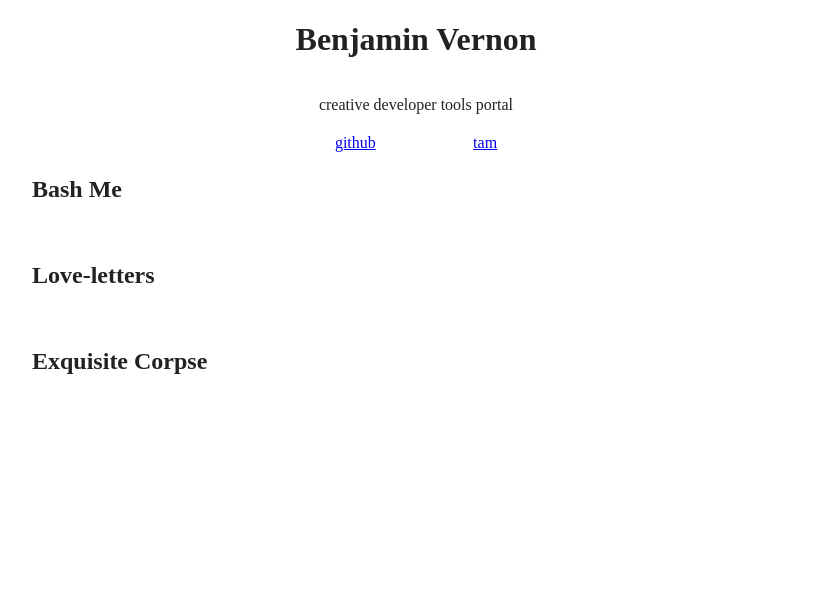
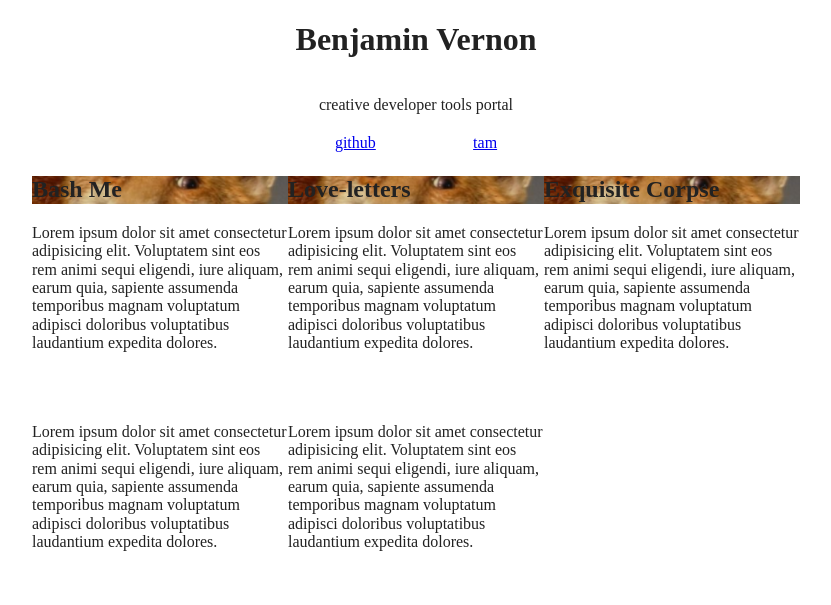
Before and after one commit to xerrf/home, a plain HTML site: page index.html in a window 1280 px wide. Shown: the whole page, without its empty margins (224-1055 px from the left). Drawn offline with Linux system fonts and the light colour scheme.

Commit message:
started on the layout of the page

```diff
--- a/index.html
+++ b/index.html
@@ -15,27 +15,27 @@
     <main>
         <section id="proj1" class="box">
             <h2>Bash Me</h2>
-            <p class="description"></p>
+            <p class="description">Lorem ipsum dolor sit amet consectetur adipisicing elit. Voluptatem sint eos rem animi sequi eligendi, iure aliquam, earum quia, sapiente assumenda temporibus magnam voluptatum adipisci doloribus voluptatibus laudantium expedita dolores.</p>
             <figure><img src="" alt=""></figure>
         </section>
         <section id="proj2" class="box">
             <h2>Love-letters</h2>
-            <p class="description"></p>
+            <p class="description">Lorem ipsum dolor sit amet consectetur adipisicing elit. Voluptatem sint eos rem animi sequi eligendi, iure aliquam, earum quia, sapiente assumenda temporibus magnam voluptatum adipisci doloribus voluptatibus laudantium expedita dolores.</p>
             <figure><img src="" alt=""></figure>
         </section>
         <section id="proj3" class="box">
             <h2>Exquisite Corpse</h2>
-            <p class="description"></p>
+            <p class="description">Lorem ipsum dolor sit amet consectetur adipisicing elit. Voluptatem sint eos rem animi sequi eligendi, iure aliquam, earum quia, sapiente assumenda temporibus magnam voluptatum adipisci doloribus voluptatibus laudantium expedita dolores.</p>
             <figure><img src="" alt=""></figure>
         </section>
         <section id="proj4" class="box">
             <h2></h2>
-            <p class="description"></p>
+            <p class="description">Lorem ipsum dolor sit amet consectetur adipisicing elit. Voluptatem sint eos rem animi sequi eligendi, iure aliquam, earum quia, sapiente assumenda temporibus magnam voluptatum adipisci doloribus voluptatibus laudantium expedita dolores.</p>
             <figure><img src="" alt=""></figure>
         </section>
         <section id="proj5" class="box">
             <h2></h2>
-            <p class="description"></p>
+            <p class="description">Lorem ipsum dolor sit amet consectetur adipisicing elit. Voluptatem sint eos rem animi sequi eligendi, iure aliquam, earum quia, sapiente assumenda temporibus magnam voluptatum adipisci doloribus voluptatibus laudantium expedita dolores.</p>
             <figure><img src="" alt=""></figure>
         </section>
     </main>
--- a/scss/_layout.scss
+++ b/scss/_layout.scss
@@ -21,8 +21,41 @@ header {
     }
 }
 
+section#proj1 {
+    grid-area: p1;
+}
+
+section#proj2 {
+    grid-area: p2;
+}
+
+section#proj3 {
+    grid-area: p3;
+}
+
+section#proj4 {
+    grid-area: p4;
+}
+
+section#proj5 {
+    grid-area: p5;
+}
+
+section#proj6 {
+    grid-area: p6;
+}
+
 main {
     grid-area: content;
+    display: grid;
+    grid-template-columns: 1fr 1fr 1fr;
+    grid-template-rows: auto;
+    grid-template-areas:
+    'p1 p2 p3'
+    'p4 p5 p6';
+
+
+
 }
 
 aside#x1 {
--- a/scss/_mixins.scss
+++ b/scss/_mixins.scss
@@ -1,5 +1,9 @@
 
 
 @mixin thumbnail($img, $color) {
-
+    background-image: url($img);
+    background-repeat: no-repeat;
+    background-position: center center;
+    background-size: cover;
+    background-color: $color;
 }
--- a/scss/_variables.scss
+++ b/scss/_variables.scss
@@ -1,4 +1,5 @@
 // COLORS
+$testColor: rgba(255, 0, 0, 0);
 
 
 
--- a/scss/main.scss
+++ b/scss/main.scss
@@ -2,3 +2,11 @@
 @import "layout";
 @import "base";
 @import "mixins";
+
+// .box {
+//     max-width:
+// }
+
+section h2 {
+    @include thumbnail("../img/icon.png", $testColor);
+}
```
Also changed, not shown: css/main.css, img/icon.PNG (added), 1 other file.
